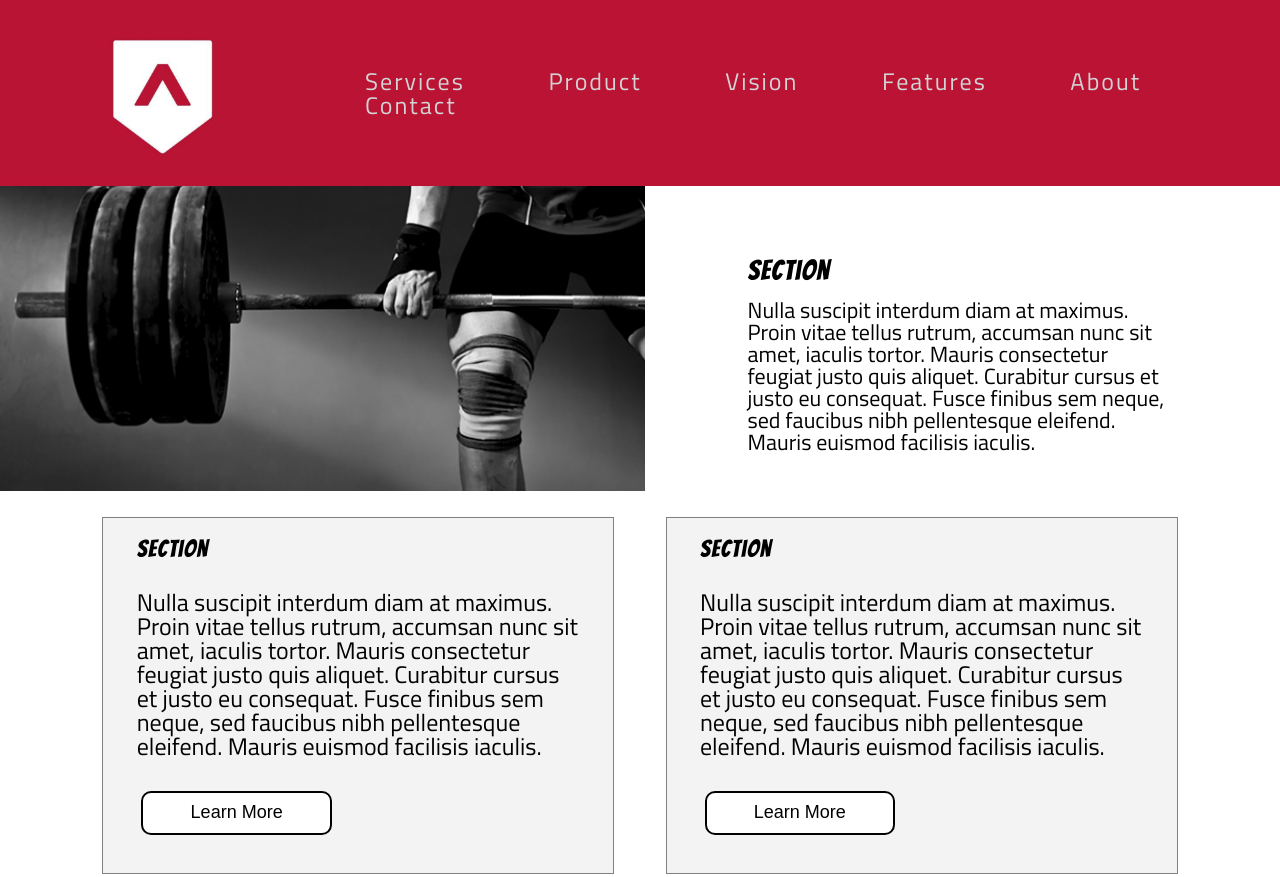
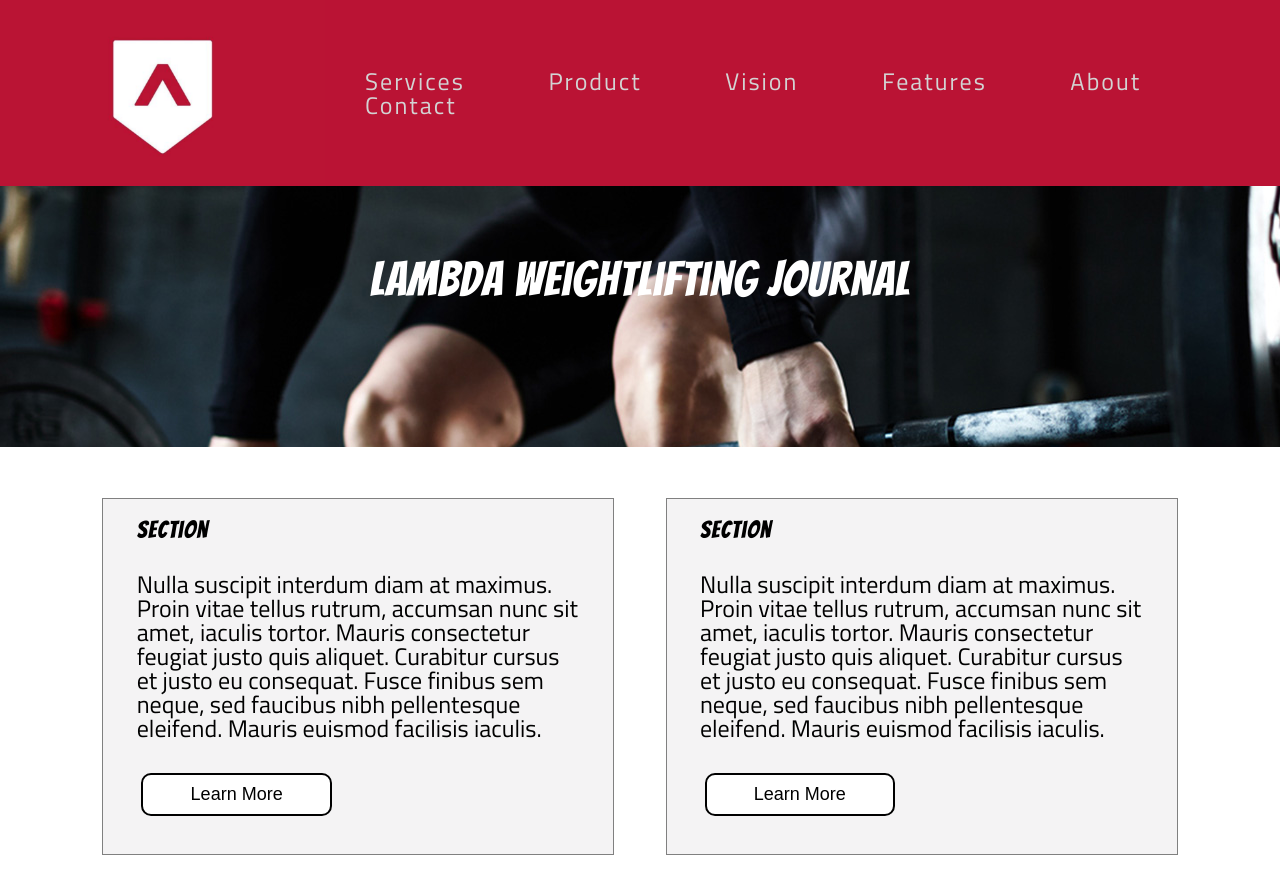
Before and after one commit to Build-Week-Weight-Lifiting-Journal/WebUI, a plain HTML site: page marketing.html in a window 1280 px wide. Shown: the top 877 px of the page. Drawn offline with Linux system fonts and the light colour scheme.

Commit message:
updated hero section

```diff
--- a/css/index.css
+++ b/css/index.css
@@ -71,7 +71,7 @@ hr {
 
 /* -- NAV BAR -- */
 .nav {
-	padding-bottom: 10%;
+	padding-bottom: 8%;
 }
 
 nav {
@@ -130,15 +130,21 @@ h3 {
 }
 
 .hero-image {
-	width: 60%;
+	width: 100%;
 }
 
 .hero-section {
-	display: flex;
+	/* display: flex; */
+	background-image: url('../img/header-weightlifting.jpg');
 }
 .services-info {
-	width: 40%;
-	padding-top: 8%;
+	padding: 10%;
+	text-align: center;
+	color: white;
+}
+
+.services-info h1 {
+    font-size: 48px !important;
 }
 
 /* -- CONTENT SECTION -- */
--- a/marketing.html
+++ b/marketing.html
@@ -27,12 +27,12 @@
       </header>
 
     <section class="hero-section">
-      <img class="hero-image" src="img/hero.png" alt="Our services header image">
+      <!-- <img class="hero-image" src="img/hero.png" alt=""> -->
+      <!-- <img class="hero-image" src="img/header-weightlifting.jpg" alt=""> -->
+
 
       <div class="services-info">
-        <h1>Section</h1>
-        <p>Nulla suscipit interdum diam at maximus. Proin vitae tellus rutrum, accumsan nunc sit amet, iaculis tortor. Mauris consectetur feugiat justo quis aliquet. Curabitur cursus et justo eu consequat. Fusce finibus sem neque, sed faucibus nibh pellentesque
-          eleifend. Mauris euismod facilisis iaculis.</p>
+        <h1>Lambda Weightlifting Journal</h1>
       </div>
     </section>
 
```
Also changed, not shown: img/header-weightlifting.jpg (added).
